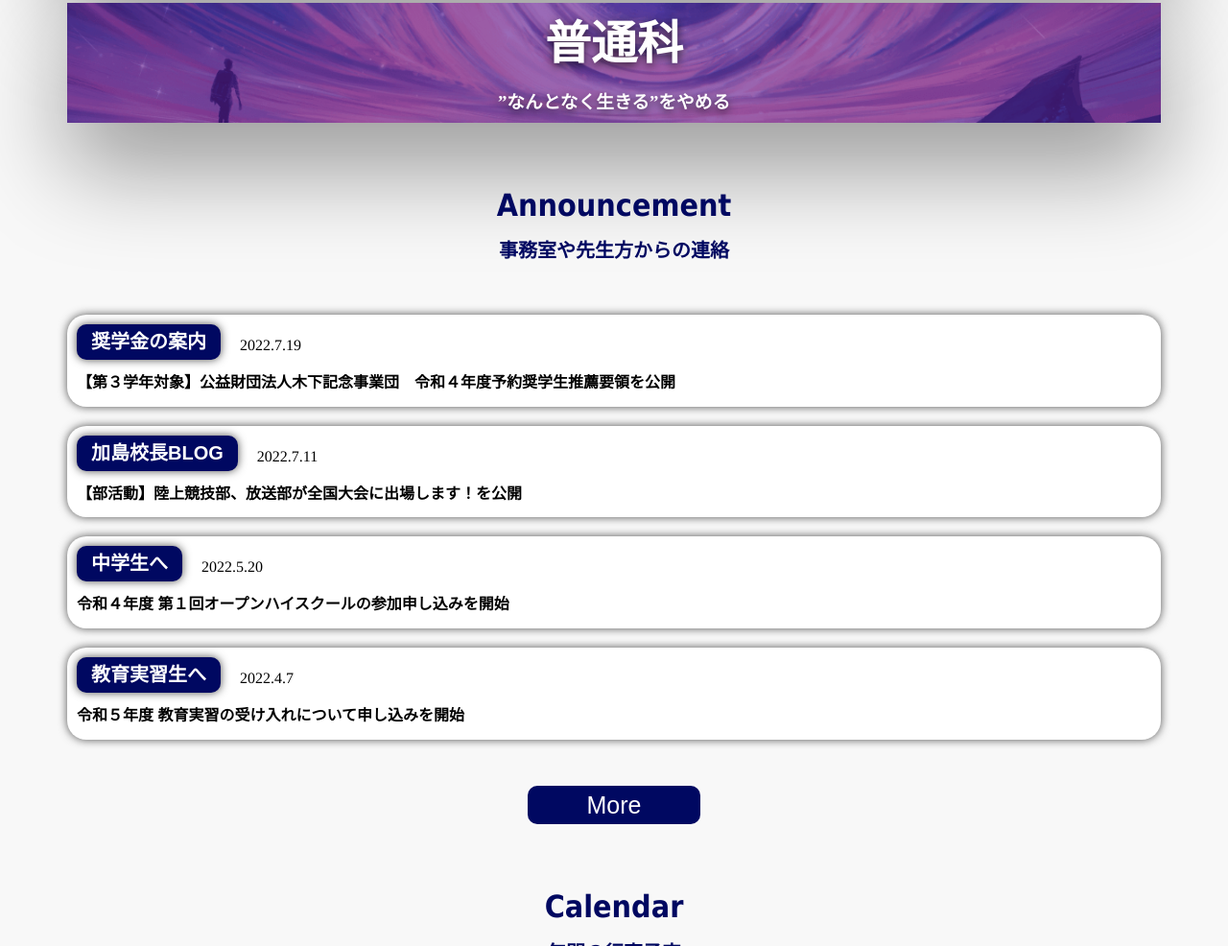
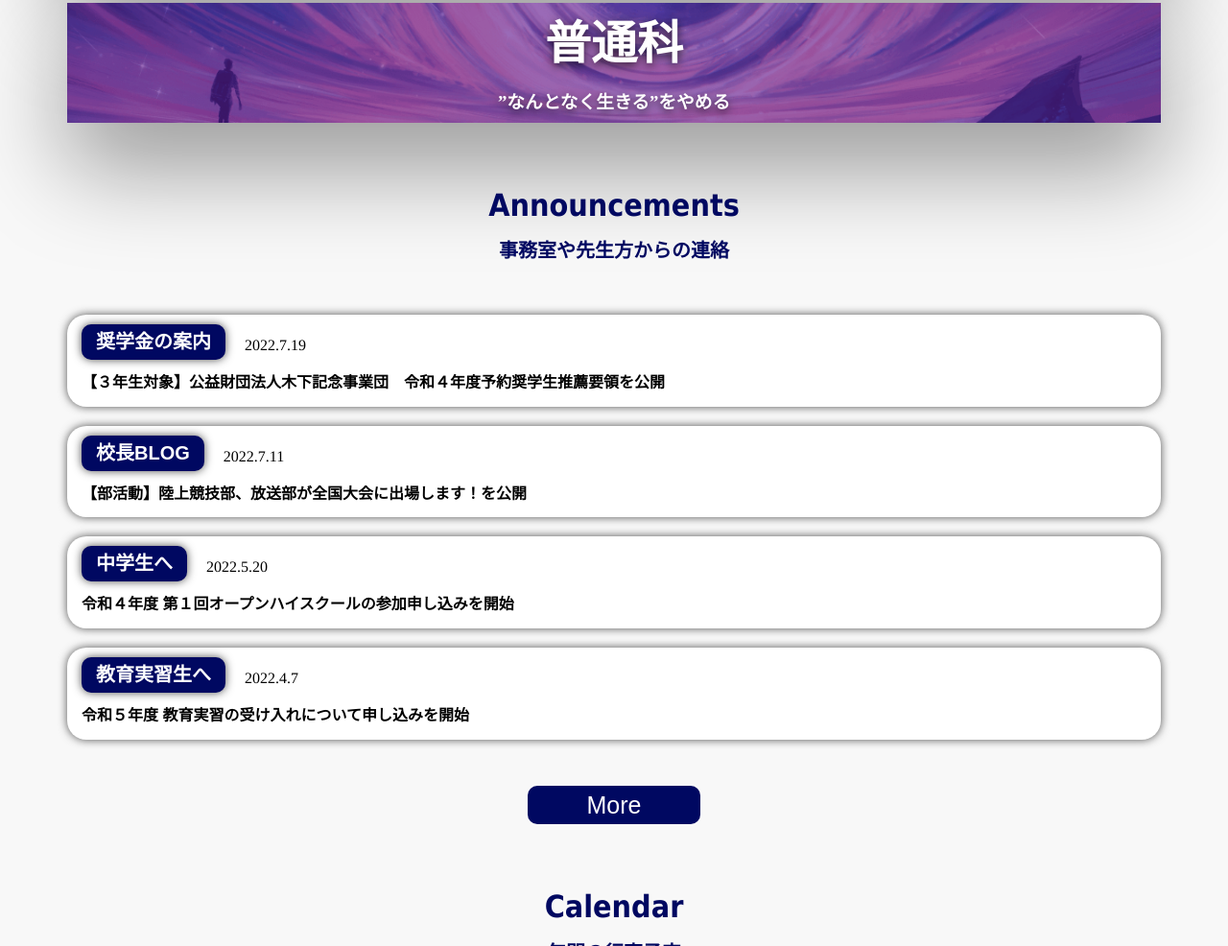
Before and after one commit to Unntuu/OnoHighSchool_PT, a plain HTML site: page index.html in a window 1280 px wide. Shown: the part 1987-2973 px from the top of the page at 96% size. Drawn offline with nearby package versions, Linux system fonts and the light colour scheme.

Commit message:
Add files via upload

```diff
--- a/PC.css
+++ b/PC.css
@@ -1044,15 +1044,13 @@ html,body{
   margin: 10px 0;
   padding: 0px;
 }
-
 /*main label*/
 .main_label {
   text-align: center;
   color: rgb(0,8,97);
   font-family: "Tahoma";
-  font-family: 35px;
-}
-
+  font-family: 40px;
+}
 /*subtitle*/
 .subtitle {
   text-align: center;
@@ -1060,8 +1058,6 @@ html,body{
   font-family: "arial";
   font-size: 20px;
 }
-
-
 /*---------------------------------------Features-----------------------------------------------*/
 /* @import url(https://fonts.googleapis.com/css?family=Lato:400,300,700);
 @import url(https://fonts.googleapis.com/css?family=Rubik:400,900); */
@@ -1215,7 +1211,7 @@ z-index: 1;
   -webkit-box-shadow: 0px 0px 0 rgb(80, 80, 80);
   box-shadow: 0px 0px 10px rgb(80, 80, 80);
   border-radius: 20px;
-  padding: 10px;
+  padding: 10px 15px;
 }
 @media screen and (max-width: 512px) {
   .big_box {
--- a/index.html
+++ b/index.html
@@ -579,7 +579,7 @@
     <!----------------------------------------Announcement-------------------------------------->
 <br>
     <div class="width">
-      <h1 class="main_label">Announcement</h1>
+      <h1 class="main_label">Announcements</h1>
       <h2 class="subtitle">事務室や先生方からの連絡</h2>
       <br>
       <a class="Announcement_a" hre>
@@ -587,12 +587,12 @@
           <h2 class="title_box">奨学金の案内</h2>
           <p class="time_box">2022.7.19</p>
           <p class="time_box_margin"></p>
-          <h3 class="content_box">【第３学年対象】公益財団法人木下記念事業団　令和４年度予約奨学生推薦要領を公開</h3>
+          <h3 class="content_box">【３年生対象】公益財団法人木下記念事業団　令和４年度予約奨学生推薦要領を公開</h3>
         </div>
       </a>
       <a class="Announcement_a" href="./PC.html" target="blank">
         <div class="big_box">
-          <h2 class="title_box">加島校長BLOG</h2>
+          <h2 class="title_box">校長BLOG</h2>
           <p class="time_box">2022.7.11</p>
           <p class="time_box_margin"></p>
           <h3 class="content_box">【部活動】陸上競技部、放送部が全国大会に出場します！を公開</h3>
```
